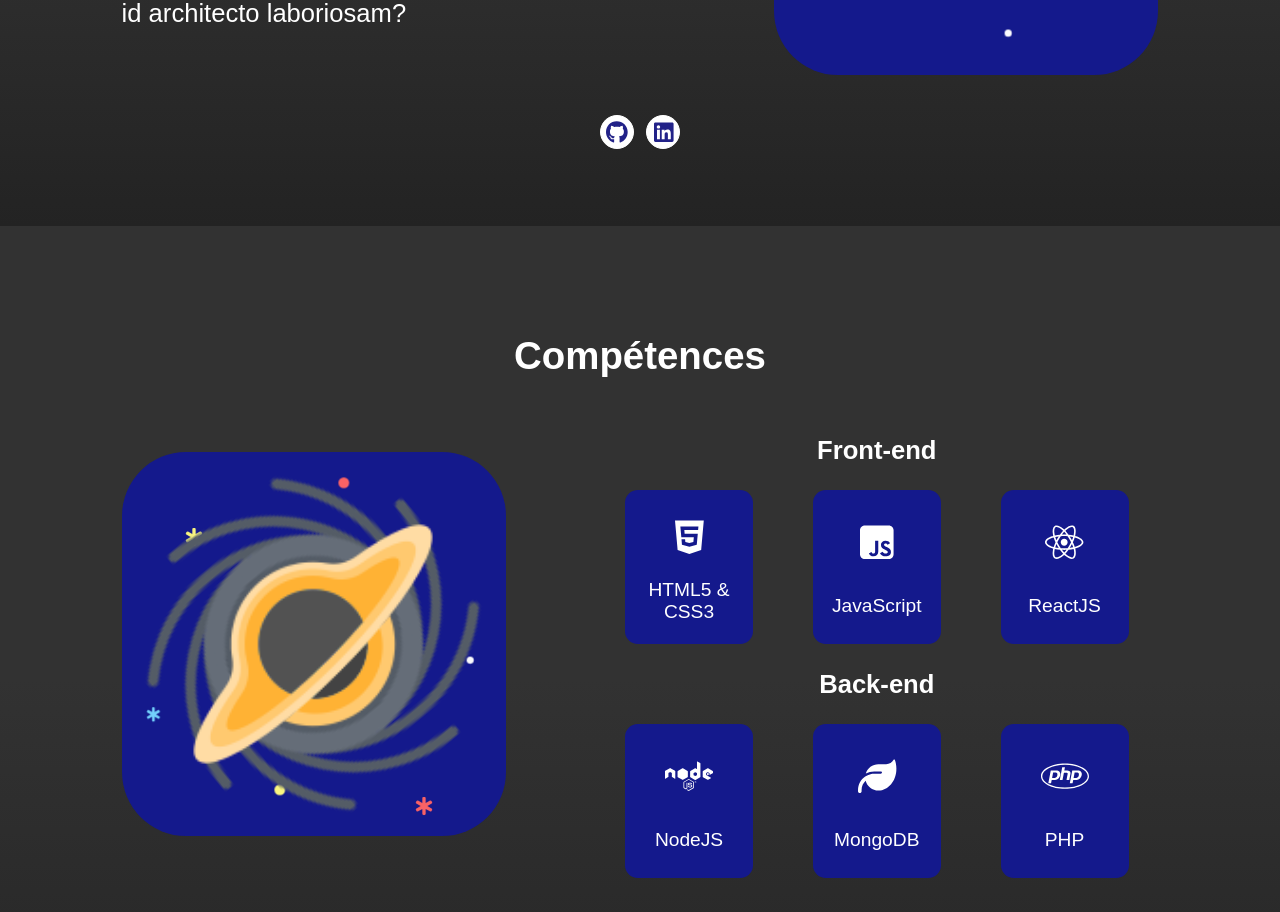
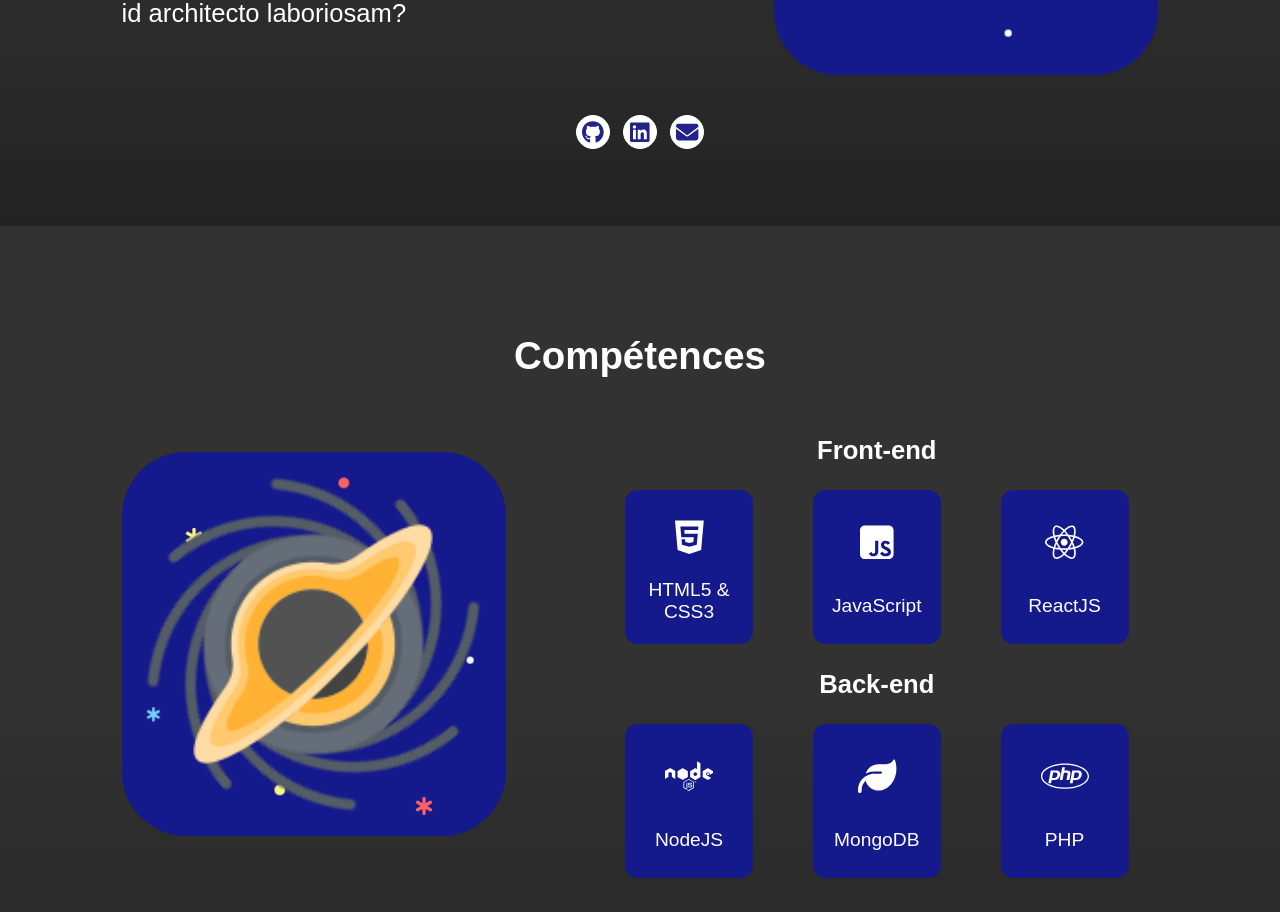
Before and after one commit to AeRyZe/dev_portfolio, a React (Create React App) app: page / in a window 1280 px wide. Shown: the part 1108-2020 px from the top of the page. Built offline with nearby package versions, Linux system fonts and the light colour scheme; a web font is replaced by a local one.

Commit message:
feat(about): added mailto link

```diff
--- a/src/components/about/about.jsx
+++ b/src/components/about/about.jsx
@@ -4,6 +4,7 @@ import AOS from 'aos'
 import 'aos/dist/aos.css'
 import UiSquare from '../ui-square/ui-square'
 import SocialLink from '../social-link/social-link'
+import { faEnvelope } from '@fortawesome/free-solid-svg-icons'
 import { faGithub, faLinkedin } from '@fortawesome/free-brands-svg-icons'
 
 function About() {
@@ -24,6 +25,7 @@ function About() {
             <div id='about-links-container'>
                 <SocialLink icon={faGithub} link='https://github.com/AeRyZe' anim='fade-up' anchor='#about-container' delay='600' />
                 <SocialLink icon={faLinkedin} link='https://www.linkedin.com/in/laurent-pardo-4675ba246/' anim='fade-up' anchor='#about-container' delay='600' />
+                <SocialLink icon={faEnvelope} link='mailto:laurent.pardo.dev@gmail.com' anim='fade-up' anchor='#about-container' delay='800' />
             </div>
         </div>
     )
```
